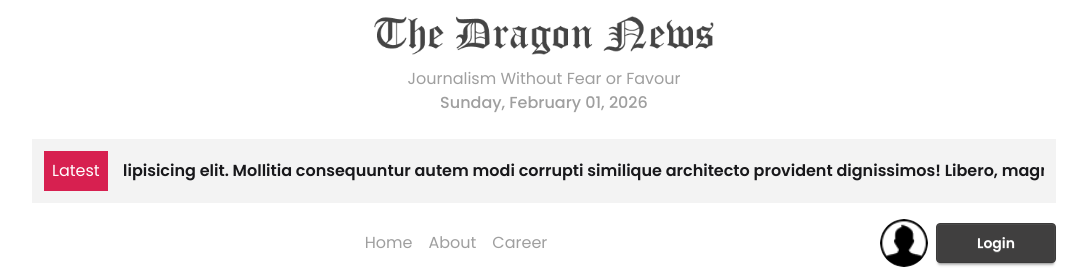
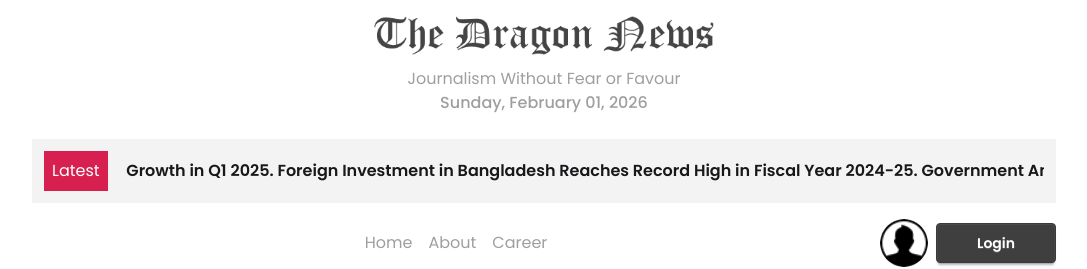
Before and after one commit to Rashikchowdhury/Dragon-news, a React (Vite) app: page /category/0 in a window 1280 px wide. Shown: the top 269 px of the page, without its empty margins (96-1183 px from the left). Built offline with nearby package versions, Linux system fonts and the light colour scheme; no server answers.

Commit message:
showing breking news on marquee

```diff
--- a/src/componets/LatestNews.jsx
+++ b/src/componets/LatestNews.jsx
@@ -1,13 +1,21 @@
-import React from 'react';
+import React, { use } from 'react';
 import Marquee from 'react-fast-marquee';
 
+const newsPromise = fetch("/news.json").then(res => res.json())
+
 const LatestNews = () => {
+    const news = use(newsPromise)
+
+    const allBreakingNews = news.filter(news => news.others.is_today_pick == true)
+
+    const breakingNews = allBreakingNews.map(news => news.title + ". ")
+
     return (
         <div className='flex items-center gap-4 bg-base-200 p-3 mt-6'>
             <p className='bg-secondary text-white p-2'>Latest</p>
             <Marquee pauseOnHover={true}>
                 <p className='font-semibold'>
-                    Lorem ipsum dolor sit amet consectetur adipisicing elit. Mollitia consequuntur autem modi corrupti similique architecto provident dignissimos! Libero, magni alias!
+                    {breakingNews}
                 </p>
             </Marquee>
         </div>
```
